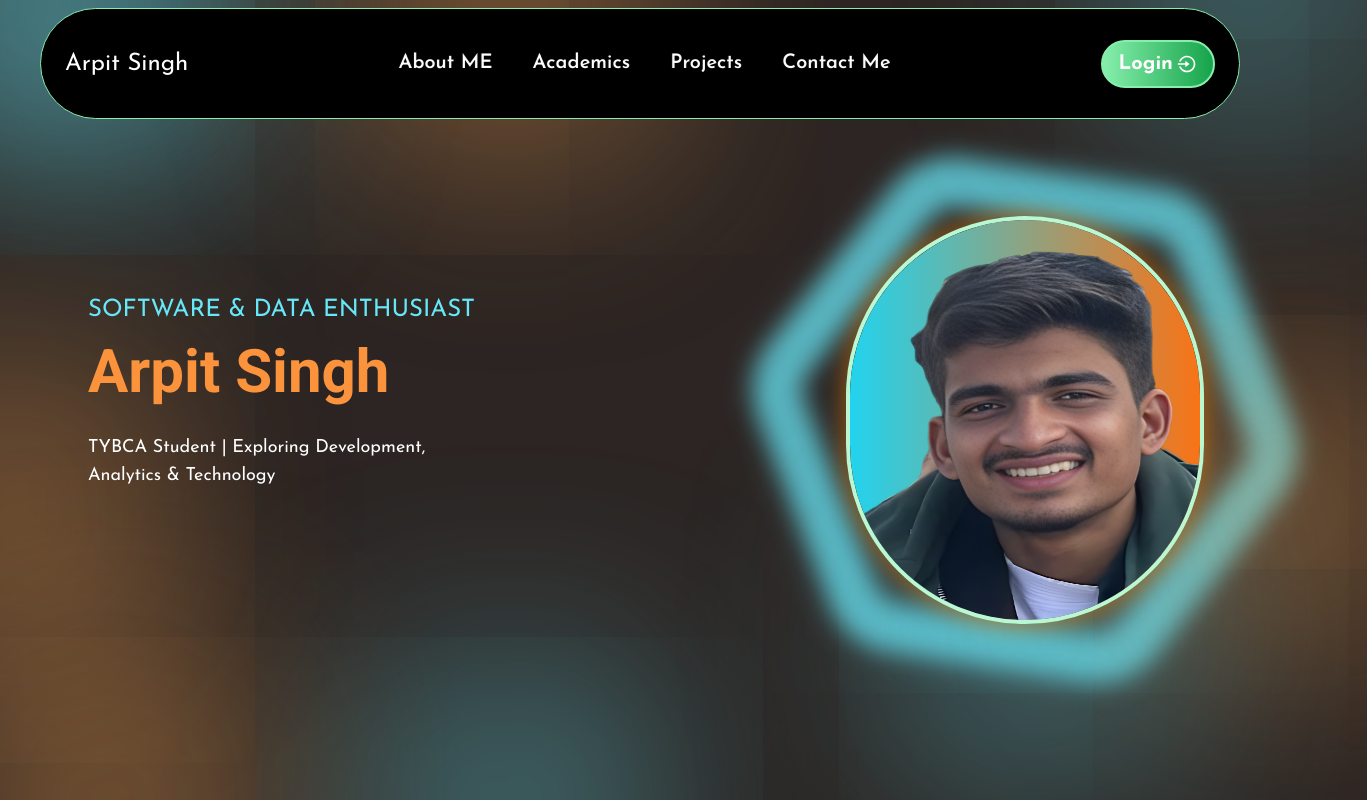
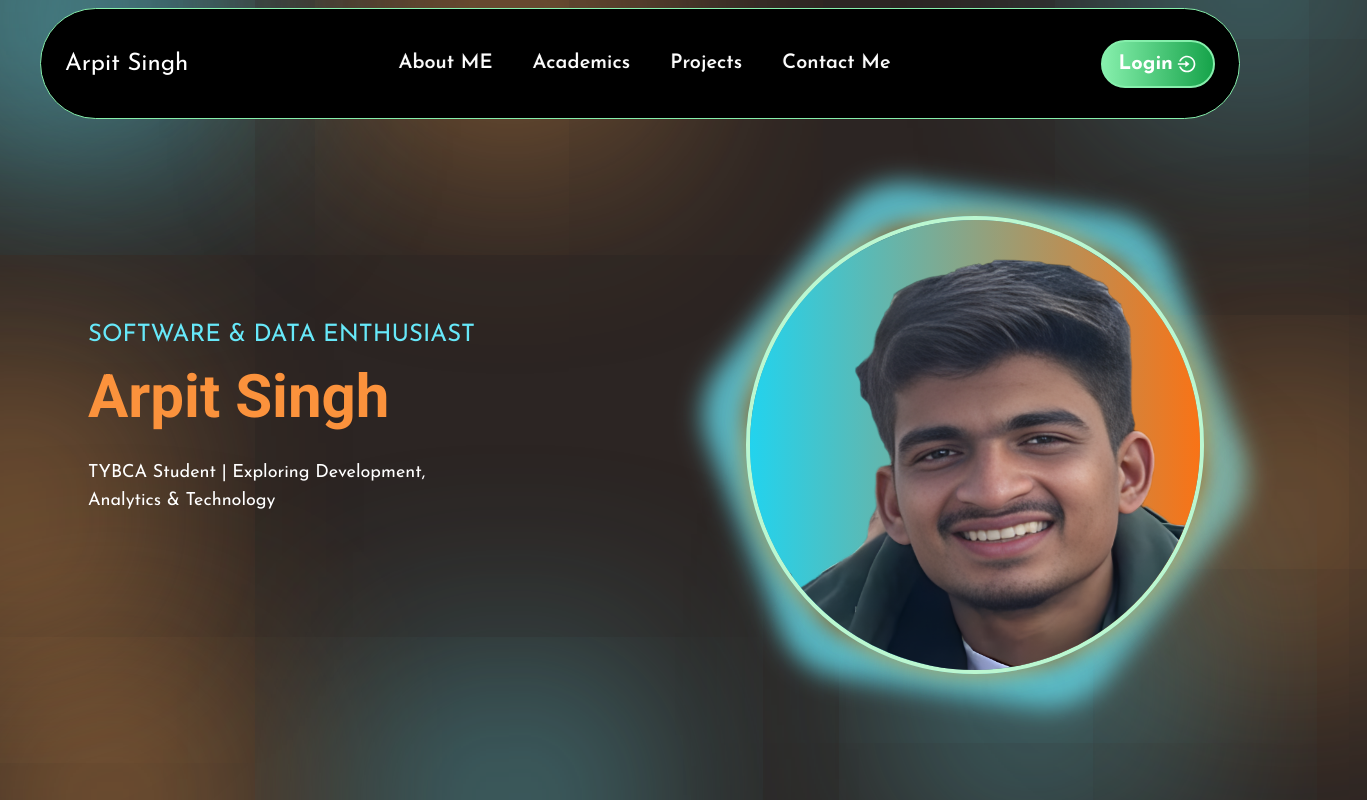
Before and after one commit to arpitsingh9821/Arpit_Assign, a React (Vite) app in the folder react/: page / in a window 1280 px wide. Shown: the whole page, 1367 px wide, since content can reach past the window. Built offline with nearby package versions, Linux system fonts and the light colour scheme.

Commit message:
Edited Image

```diff
--- a/react/src/Components/HomeSection/HomePic.jsx
+++ b/react/src/Components/HomeSection/HomePic.jsx
@@ -4,8 +4,8 @@ import { FiHexagon } from "react-icons/fi";
 const HomePic = () => {
   return (
     <div className='h-full flex items-center justify-center sm:mt-14 lg:mr-5 md:mr-3 border-[4px] border-green-200 shadow-[0_0_20px_5px_rgba(255,140,0,0.4)] rounded-full overflow-hidden'>
-        <img src="/Images/Adobe Express - file.png" alt="Error" className='h-[400px] w-[350px] rounded-full  bg-gradient-to-r from-cyan-400 to-orange-500 transition-all ease-in-out duration-[1.3s]
- hover:scale-[1.1]'/>
+       <div className='h-[450px] w-[450px] bg-gradient-to-r from-cyan-400 to-orange-500'> <img src="/Images/Adobe Express - file.png" alt="Error" className='h-[500px] w-[400px] ml-9 rounded-none  transition-all ease-in-out duration-[1.3s]
+ hover:scale-[1.1]'/></div>
         <div className='  absolute -z-10 flex justify-center items-center animate-pulse '>
         <FiHexagon className='md:h-[90%] sm:h-[100%] min-h-[600px] w-auto text-cyan-300 blur-md animate-[spin_20s_linear_infinite]'/> </div>
 
```
